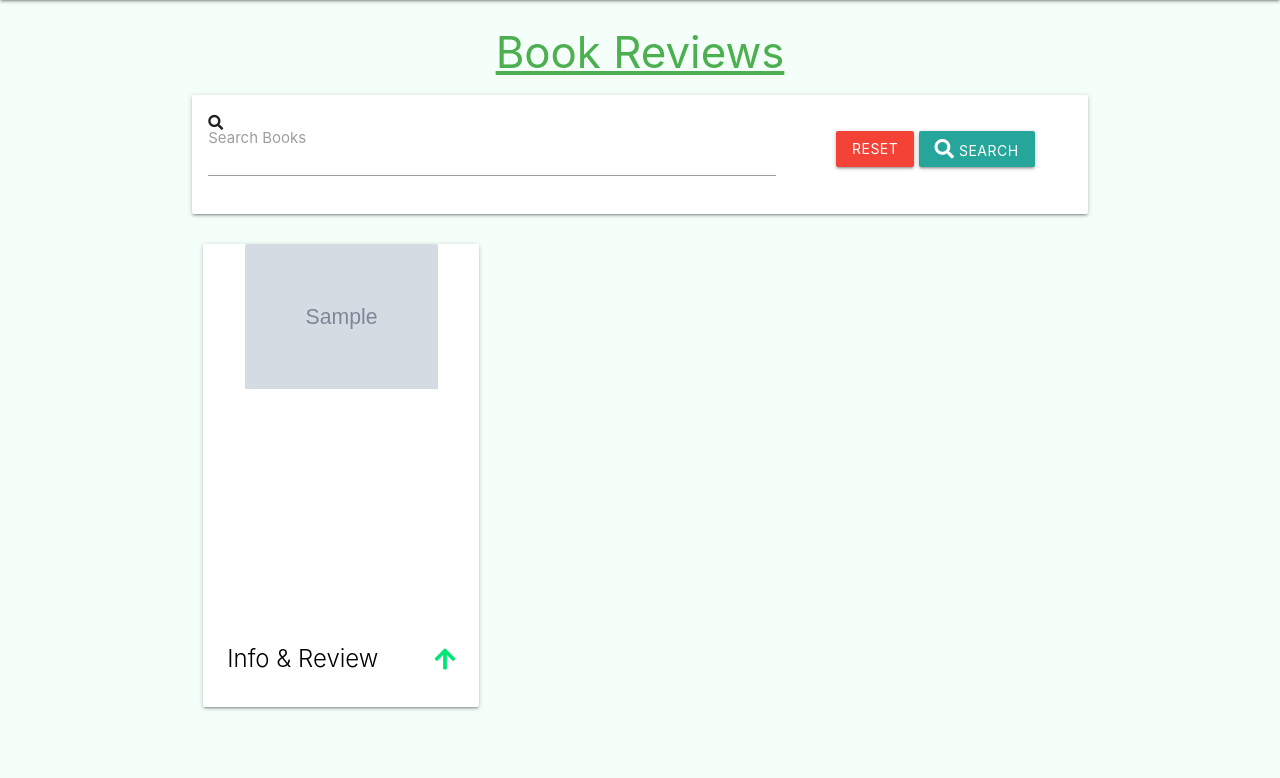
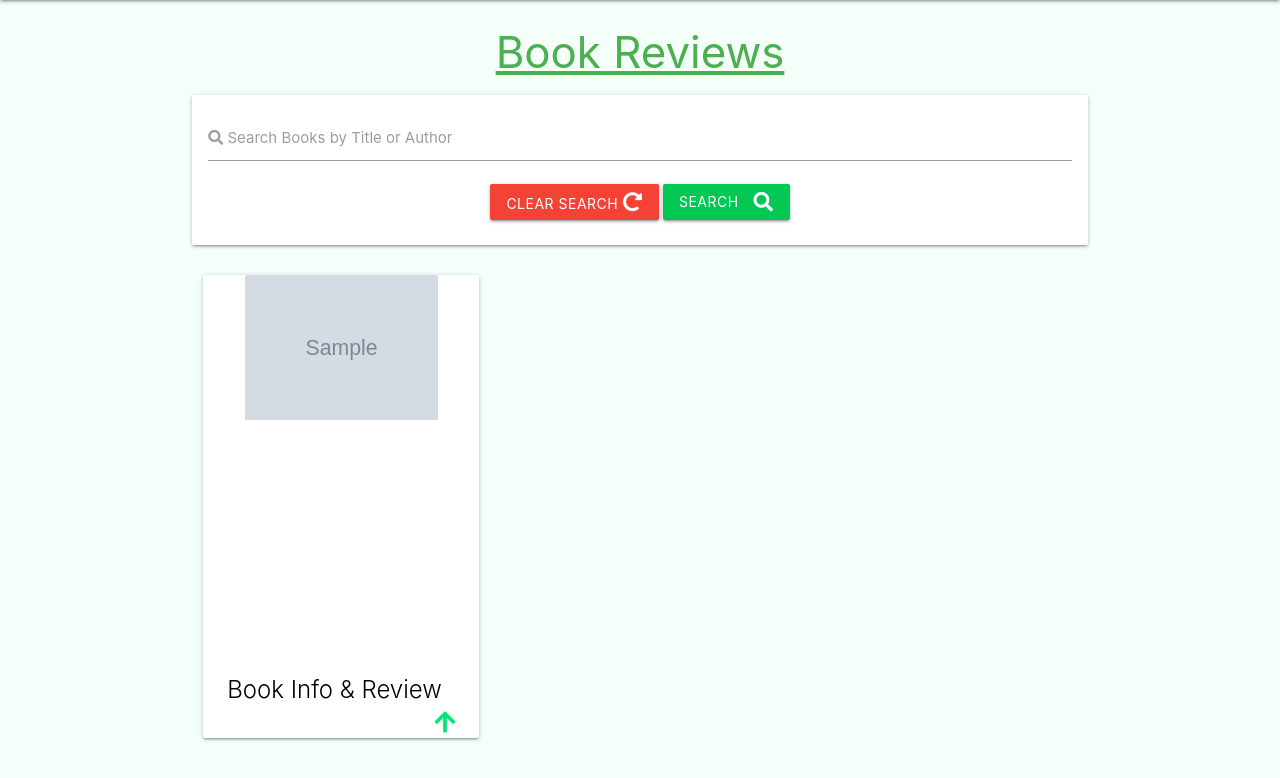
Before and after one commit to taybro23/Read-It-MS3, a Flask app: page /search in a window 1280 px wide. Shown: the part 64-842 px from the top of the page. Before the commit the page ends 774 px from the top, so only its background shows below. Run offline with Flask 2, Linux system fonts and the light colour scheme; grey boxes marked "Sample" are stand-in pictures; a database or web service that is not in the repository returns one stand-in record (values such as "Sample title"); some libraries are stand-ins or nearby versions.

Commit message:
Search bar edited.

```diff
--- a/templates/books.html
+++ b/templates/books.html
@@ -4,43 +4,42 @@
 
     <h3 class="green-text accent-4 center-align underline">Book Reviews</h3>
 
+    <!-- Search box to find Books by Title or Author -->
     <div class="row card-panel">
-        <form action="{{ url_for('search') }}" method="post" class="col s12">
-            <div class="row valign-wrapper center-align">
-                <div class="input-field col s12 m8">
-                    <i class="fas fa-search left"></i>
+        <form action="{{ url_for('search') }}" method="POST" class="col s12">
+            <div class="row center-align">
+                <div class="input-field col s12">
                     <input type="text" name="query" id="query" minlength="2" class="validate" required>
-                    <label for="query">Search Books</label>
+                    <label for="query"><i class="fas fa-search"></i> Search Books by Title or Author</label>
                 </div>
-                <div class="col s12 m4">
-                    <a href="{{ url_for('books') }}" class="red btn text-shadow">Reset</a>
-                    <button type="submit" class="btn text_shadow">
-                        <i class="fas fa-search"></i> Search
+                <div class="row center-align">
+                    <div class="col s12">
+                        <a href="{{ url_for('books') }}" class="red btn text-shadow">
+                            Clear Search <i class="fas fa-redo-alt"></i>
+                        </a>
+                        <button type="submit" class="btn text-shadow green accent-4">
+                            Search <i class="fas fa-search right"></i>
                         </button>
+                    </div>
                 </div>
             </div>
         </form>
     </div>
 
+    <!-- Display Books from db -->
     {% if books|length > 0 %}
         <div class="row">
             {% for book in books %}
                 <div class="col s12 m6 l4">
-                <div class="card hoverable sticky-action">
+                    <div class="card hoverable">
                         <div class="card-image waves-effect waves-block waves-light">
                             <img class="activator" src="{{ book.image_url }}" alt="Book Cover Image">
                         </div>
                         <div class="card-content">
                             <span class="card-title activator black-text">
-                            <p>Info & Review<i class="fas fa-arrow-up right"></i></p>
+                                <p>Book Info & Review<i class="fas fa-arrow-up right"></i></p>
                             </span>
                         </div>
-                    {% if session.user|lower == book.created_by|lower %}
-                        <div class="card-action">
-                                <a href="{{ url_for('delete_book', book_id=book._id) }}" class="btn-floating"><i class="fas fa-times-circle"></i></a>
-                                <a href="{{ url_for('edit_book', book_id=book._id) }}" class="btn-small grn-btn green accent-4">Edit</a>
-                        </div>
-                    {% endif %}
                         <div class="card-reveal">
                             <span class="card-title black-text underline">
                                 {{ book.book_title }} by {{ book.author }}<i class="fas fa-times right"></i>
@@ -50,13 +49,18 @@
                             <p>Rating: {{ book.rating }} <i class="fas fa-star"></i> </p>
                             <p>Review: {{ book.book_review }}</p>
                             <p>Created by: {{ book.created_by }} </p>
+                            <!-- Delete and Edit buttons, accessible by created_by user and admin  -->
+                            {% if session.user|lower == book.created_by|lower or session.user|lower == "admin"|lower %}
+                                <a href="{{ url_for('delete_book', book_id=book._id) }}" class="btn-floating"><i class="far fa-trash-alt"></i></a>
+                                <a href="{{ url_for('edit_book', book_id=book._id) }}" class="btn-small grn-btn green accent-4">Edit</a>
+                            {% endif %}
                         </div>
                     </div>
                 </div>
             {% endfor %}
         </div>
     {% else %}
-        <h3 class="red-text accent-4 center-align">No Results Found</h3>
+        <h3 class="red-text center-align">No Search Results Found</h3>
     {% endif %}
 
 {% endblock %}
```
Lines whose indentation alone changed are shown as unchanged.
